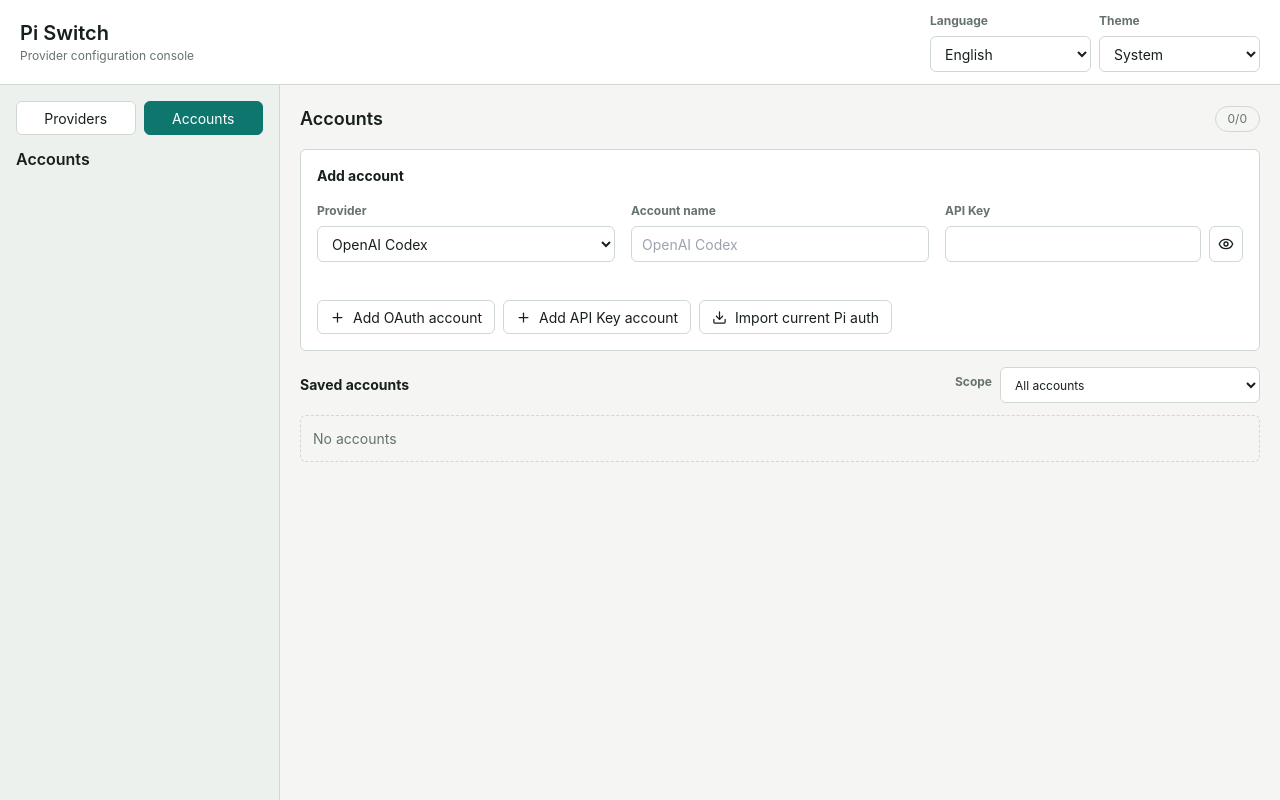
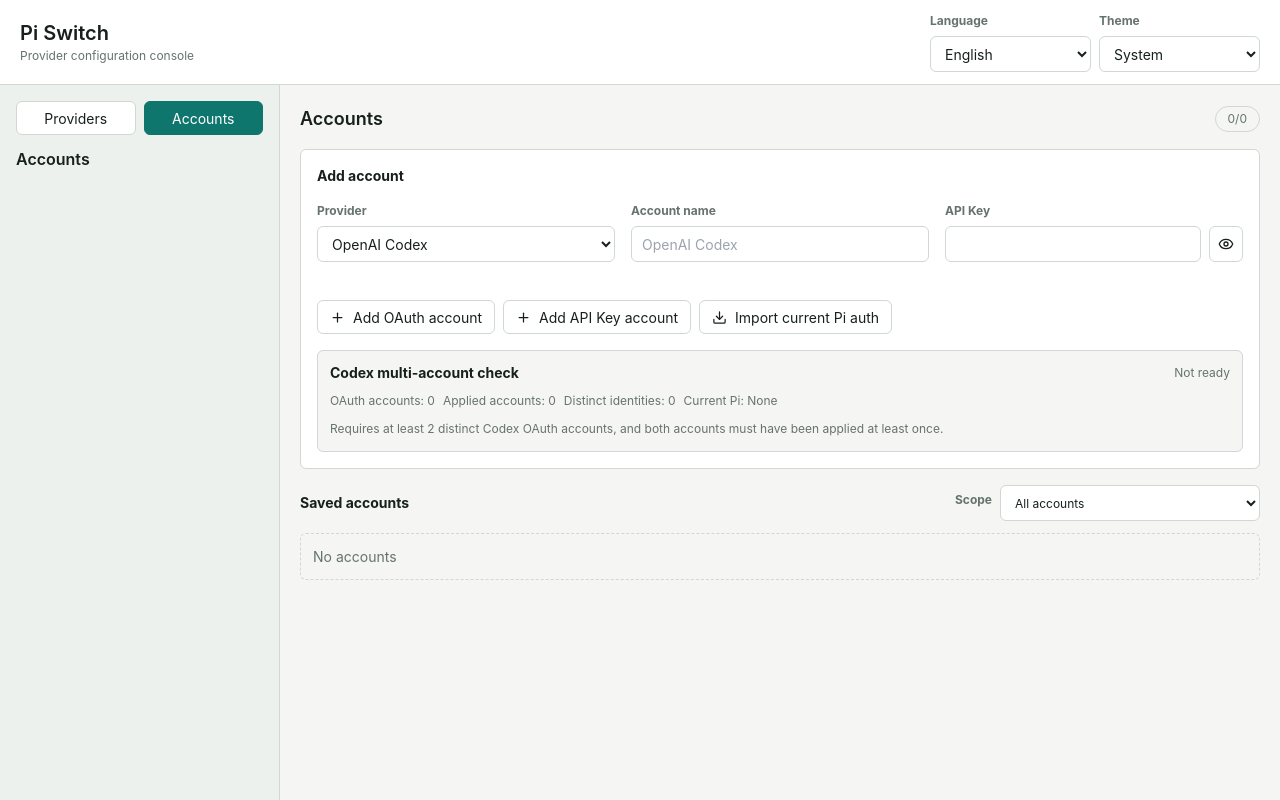
Before and after one commit to nayunfeng/pi-switch, a React (Vite) app: page / in a window 1280 px wide. Both pictures are taken after a click on the button "Accounts". Built offline with nearby package versions, Linux system fonts and the light colour scheme.

Commit message:
显示 Codex 多账号验收状态

```diff
--- a/src/App.tsx
+++ b/src/App.tsx
@@ -1040,6 +1040,7 @@ function AccountsPanel({
   t: ReturnType<typeof createTranslator>;
 }) {
   const oauthSupported = supportsOAuthLogin(providerId);
+  const codexSummary = codexAccountSummary(accounts);
   return (
     <div className="grid max-w-[1040px] gap-4">
       <div className="flex items-center justify-between gap-3">
@@ -1078,6 +1079,7 @@ function AccountsPanel({
           </button>
         </div>
         {oauthState.providerId === providerId && oauthState.events.length > 0 ? <OAuthEventList events={oauthState.events} t={t} /> : null}
+        <CodexAccountReadiness summary={codexSummary} t={t} />
       </section>
 
       <section className="grid gap-3">
@@ -1145,6 +1147,32 @@ function AccountsPanel({
           </div>
         </section>
       ) : null}
+    </div>
+  );
+}
+
+type CodexAccountSummary = {
+  oauthCount: number;
+  appliedCount: number;
+  distinctIdentityCount: number;
+  activeLabel: string;
+  ready: boolean;
+};
+
+function CodexAccountReadiness({ summary, t }: { summary: CodexAccountSummary; t: ReturnType<typeof createTranslator> }) {
+  return (
+    <div className="grid gap-2 rounded-md border p-3 text-sm" style={{ borderColor: "var(--border)", background: "var(--bg)" }}>
+      <div className="flex flex-wrap items-center justify-between gap-2">
+        <strong>{t("codexAccountReadiness")}</strong>
+        <span className="model-meta">{summary.ready ? t("ready") : t("notReady")}</span>
+      </div>
+      <div className="flex flex-wrap gap-2">
+        <span className="model-meta">{t("codexOAuthAccounts")}: {summary.oauthCount}</span>
+        <span className="model-meta">{t("codexAppliedAccounts")}: {summary.appliedCount}</span>
+        <span className="model-meta">{t("codexDistinctIdentities")}: {summary.distinctIdentityCount}</span>
+        <span className="model-meta">{t("codexActiveAccount")}: {summary.activeLabel || t("none")}</span>
+      </div>
+      {!summary.ready ? <div className="muted">{t("codexReadinessHelp")}</div> : null}
     </div>
   );
 }
@@ -1812,6 +1840,44 @@ function accountIdentityText(account: AuthAccount) {
     .join(" / ");
 }
 
+function codexAccountSummary(accounts: AuthAccount[]) {
+  const oauthAccounts = accounts.filter((account) => account.providerId === "openai-codex" && account.kind === "oauth");
+  const identityKeys = new Set(oauthAccounts.map(accountIdentityKey).filter(Boolean));
+  const active = oauthAccounts.find((account) => account.activeInPi);
+  const appliedCount = oauthAccounts.filter((account) => account.lastAppliedAt).length;
+  return {
+    oauthCount: oauthAccounts.length,
+    appliedCount,
+    distinctIdentityCount: identityKeys.size,
+    activeLabel: active?.label ?? "",
+    ready: oauthAccounts.length >= 2 && appliedCount >= 2 && identityKeys.size >= 2 && Boolean(active),
+  };
+}
+
+function accountIdentityKey(account: AuthAccount) {
+  const identities = account.identity ?? [];
+  const priority = [
+    "oauth.chatgptAccountId",
+    "oauth.accountId",
+    "account.id",
+    "accountId",
+    "oauth.chatgptUserId",
+    "oauth.userId",
+    "user.id",
+    "oauth.sub",
+    "sub",
+    "subject",
+    "oauth.email",
+    "user.email",
+    "email",
+  ];
+  for (const field of priority) {
+    const match = identities.find((identity) => identity.field.toLowerCase() === field.toLowerCase());
+    if (match) return `${field.toLowerCase()}=${match.value}`;
+  }
+  return "";
+}
+
 function accountIdentityRank(field: string) {
   const normalized = field.toLowerCase();
   if (normalized.includes("email") || normalized.includes("mail")) return 0;
--- a/src/i18n.ts
+++ b/src/i18n.ts
@@ -44,6 +44,9 @@ const messages = {
     noAccounts: "暂无账号",
     activeInPi: "已应用到 Pi",
     saved: "已保存",
+    ready: "就绪",
+    notReady: "未就绪",
+    none: "无",
     applyAccount: "应用账号",
     accountApplied: "账号已应用到 Pi。",
     accountSaved: "账号已保存。",
@@ -52,6 +55,12 @@ const messages = {
     renameAccount: "重命名账号",
     deleteAccountConfirm: "确定删除账号并解除相关供应商绑定",
     deleteActiveAccountConfirm: "该账号当前已应用到 Pi。删除只会移除 Pi Switch 账号库记录并解除相关供应商绑定，不会清除 Pi 当前认证。继续删除",
+    codexAccountReadiness: "Codex 多账号验收",
+    codexOAuthAccounts: "OAuth 账号",
+    codexAppliedAccounts: "已应用账号",
+    codexDistinctIdentities: "不同身份",
+    codexActiveAccount: "当前 Pi",
+    codexReadinessHelp: "需要至少 2 个不同 Codex OAuth 账号，并且两个账号都至少应用过一次。",
     oauthOpenUrl: "打开登录地址",
     oauthDeviceCode: "设备码",
     oauthPrompt: "登录提示",
@@ -261,6 +270,9 @@ const messages = {
     noAccounts: "No accounts",
     activeInPi: "Active in Pi",
     saved: "Saved",
+    ready: "Ready",
+    notReady: "Not ready",
+    none: "None",
     applyAccount: "Apply account",
     accountApplied: "Account applied to Pi.",
     accountSaved: "Account saved.",
@@ -269,6 +281,12 @@ const messages = {
     renameAccount: "Rename account",
     deleteAccountConfirm: "Delete account and clear related provider bindings",
     deleteActiveAccountConfirm: "This account is active in Pi. Deleting it removes only the Pi Switch account record and related provider bindings; it does not clear current Pi auth. Continue deleting",
+    codexAccountReadiness: "Codex multi-account check",
+    codexOAuthAccounts: "OAuth accounts",
+    codexAppliedAccounts: "Applied accounts",
+    codexDistinctIdentities: "Distinct identities",
+    codexActiveAccount: "Current Pi",
+    codexReadinessHelp: "Requires at least 2 distinct Codex OAuth accounts, and both accounts must have been applied at least once.",
     oauthOpenUrl: "Open login URL",
     oauthDeviceCode: "Device code",
     oauthPrompt: "Login prompt",
```
